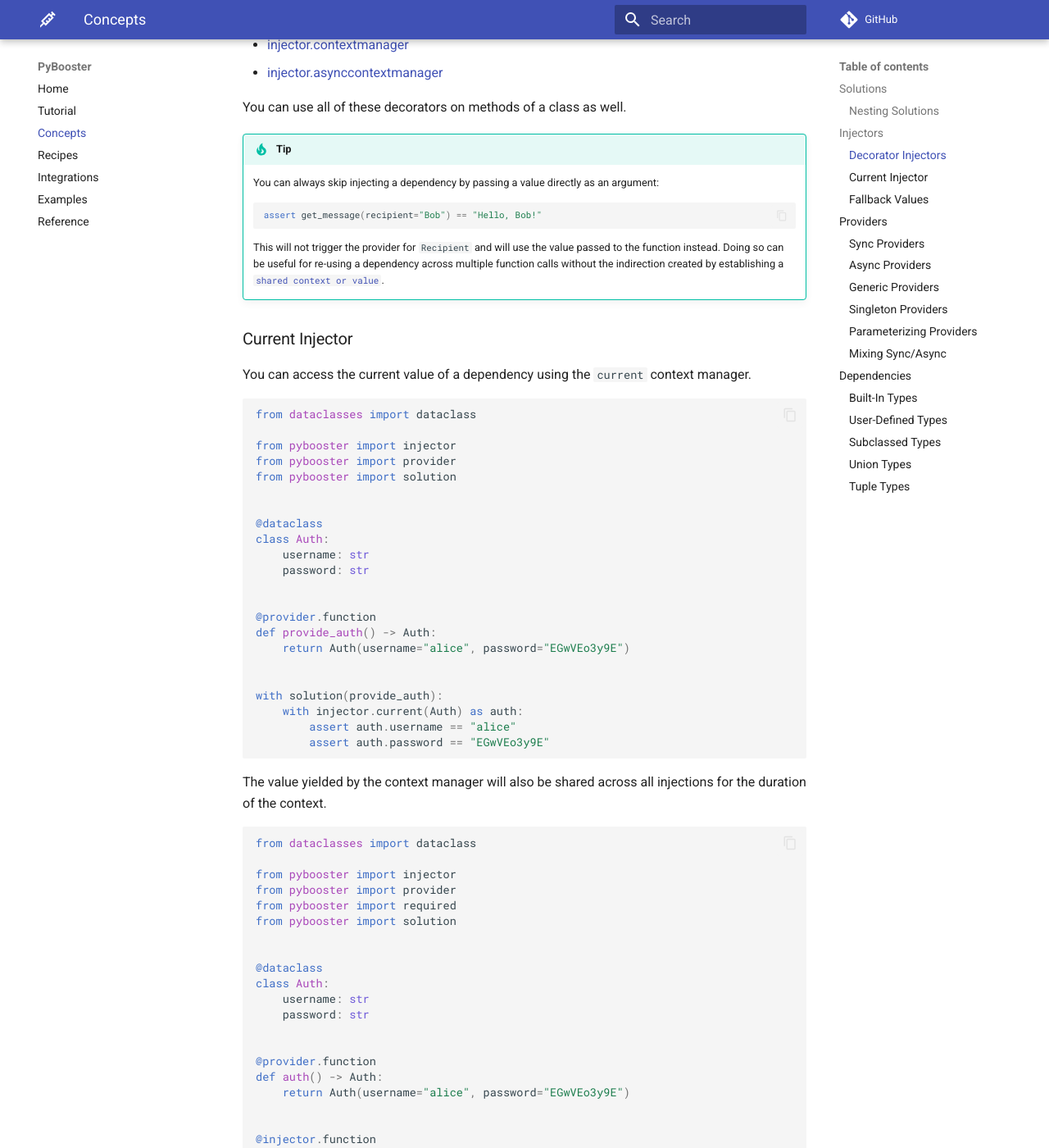
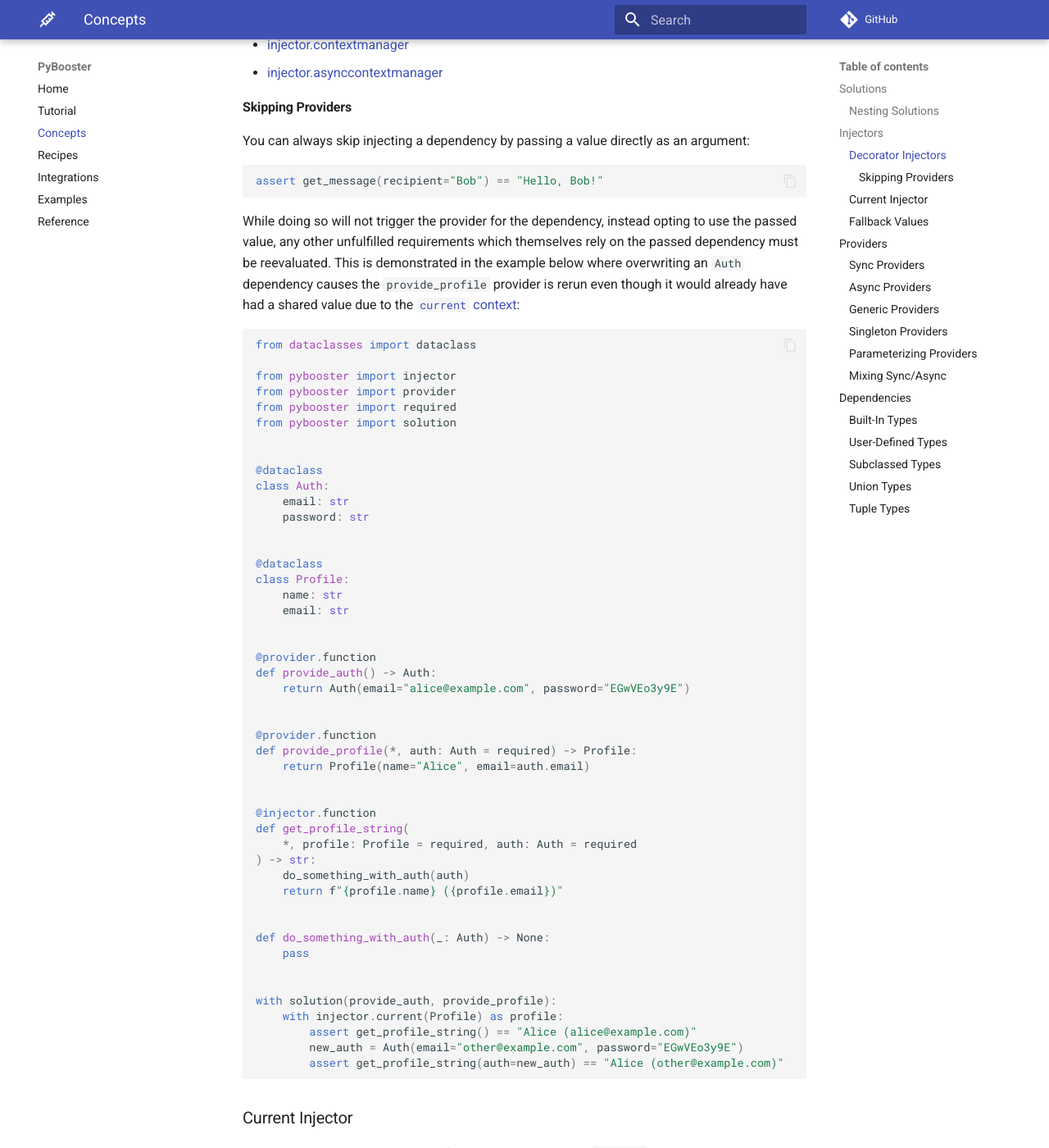
Before and after one commit to rmorshea/pybooster, an MkDocs documentation site: the page built from docs/src/concepts.md, in a window 1280 px wide and 1400 px high, scrolled down 2812 px. Shown: the whole window at 82% size. Built offline with MkDocs 1.6.1 and Material for MkDocs 9.7.7, drawn with Linux system fonts in a browser that asks for light colours; comment, search, counter and statistics services are not loaded; some of the changed text lies outside the part shown.

Commit message:
more fixes

````diff
--- a/docs/src/concepts.md
+++ b/docs/src/concepts.md
@@ -136,19 +136,70 @@ PyBooster supports decorators for the following types of functions:
 -   [injector.contextmanager](pybooster.injector.contextmanager)
 -   [injector.asynccontextmanager](pybooster.injector.asynccontextmanager)
 
-You can use all of these decorators on methods of a class as well.
+#### Skipping Providers
 
-!!! tip
+You can always skip injecting a dependency by passing a value directly as an argument:
 
-    You can always skip injecting a dependency by passing a value directly as an argument:
+```python { test="false" }
+assert get_message(recipient="Bob") == "Hello, Bob!"
+```
 
-    ```python { test="false" }
-    assert get_message(recipient="Bob") == "Hello, Bob!"
-    ```
+While doing so will not trigger the provider for the dependency, instead opting to use
+the passed value, any other unfulfilled requirements which themselves rely on the passed
+dependency must be reevaluated. This is demonstrated in the example below where
+overwriting an `Auth` dependency causes the `provide_profile` provider is rerun even
+though it would already have had a shared value due to the
+[`current` context](#current-injector):
 
-    This will not trigger the provider for `Recipient` and will use the value passed to the
-    function instead. Doing so can be useful for re-using a dependency across multiple function
-    calls without the indirection created by establishing a [`shared context or value`](#sharing).
+```python
+from dataclasses import dataclass
+
+from pybooster import injector
+from pybooster import provider
+from pybooster import required
+from pybooster import solution
+
+
+@dataclass
+class Auth:
+    email: str
+    password: str
+
+
+@dataclass
+class Profile:
+    name: str
+    email: str
+
+
+@provider.function
+def provide_auth() -> Auth:
+    return Auth(email="alice@example.com", password="EGwVEo3y9E")
+
+
+@provider.function
+def provide_profile(*, auth: Auth = required) -> Profile:
+    return Profile(name="Alice", email=auth.email)
+
+
+@injector.function
+def get_profile_string(
+    *, profile: Profile = required, auth: Auth = required
+) -> str:
+    do_something_with_auth(auth)
+    return f"{profile.name} ({profile.email})"
+
+
+def do_something_with_auth(_: Auth) -> None:
+    pass
+
+
+with solution(provide_auth, provide_profile):
+    with injector.current(Profile) as profile:
+        assert get_profile_string() == "Alice (alice@example.com)"
+        new_auth = Auth(email="other@example.com", password="EGwVEo3y9E")
+        assert get_profile_string(auth=new_auth) == "Alice (other@example.com)"
+```
 
 ### Current Injector
 
@@ -795,7 +846,7 @@ with solution(provide_employee, provide_contractor):
 ### Tuple Types
 
 You can provide a tuple of types from a provider in order to supply multiple
-dependencies at once. This can be useful if you need to destructure some a value into
+dependencies at once. This can be useful if you need to destructure some value into
 separate dependencies.
 
 ```python
````
Also changed, not shown: other parts of docs/src/concepts.md (+1 -1 lines), docs/src/recipes.md (+2 -4 lines), 2 other files.
